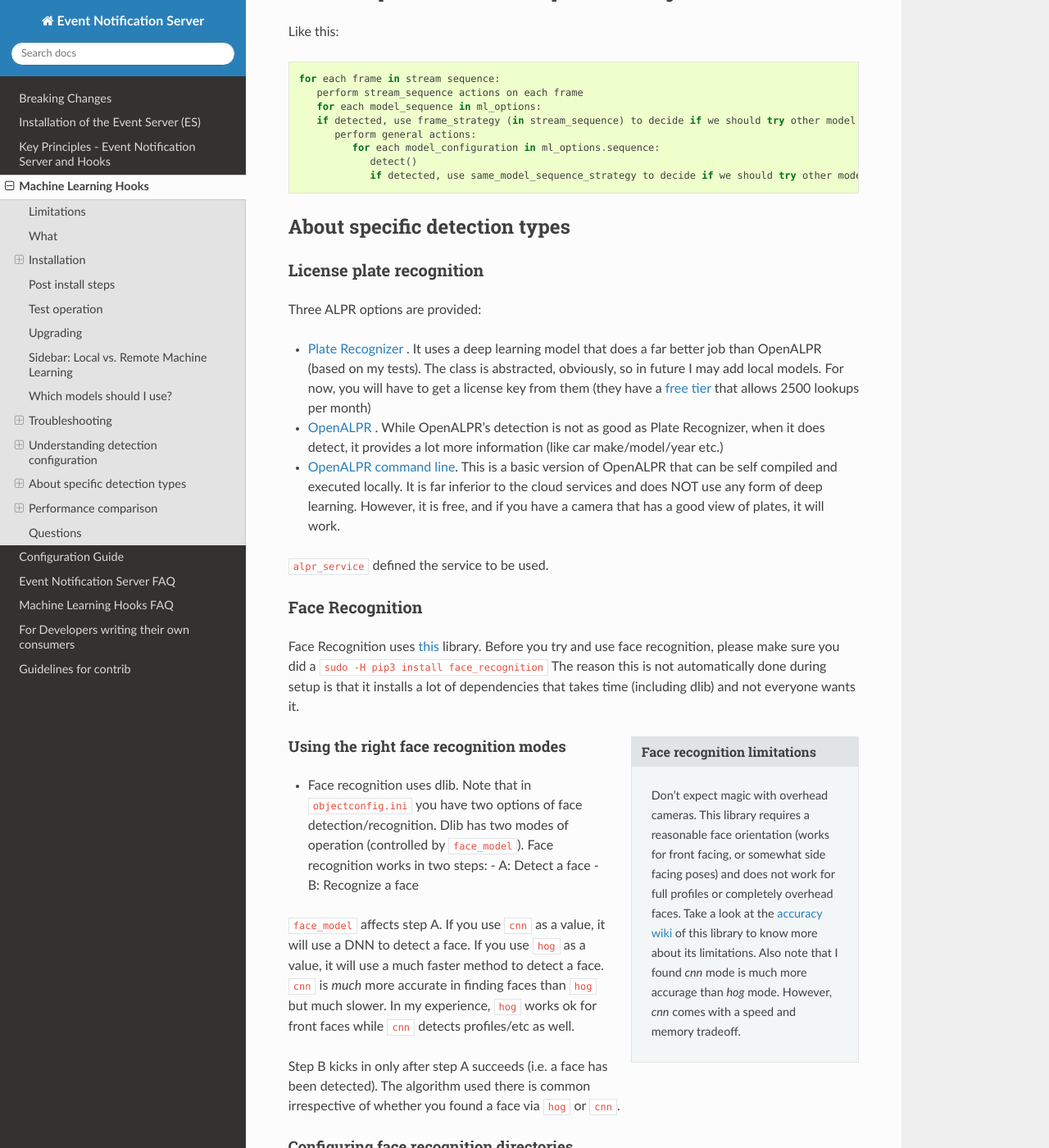
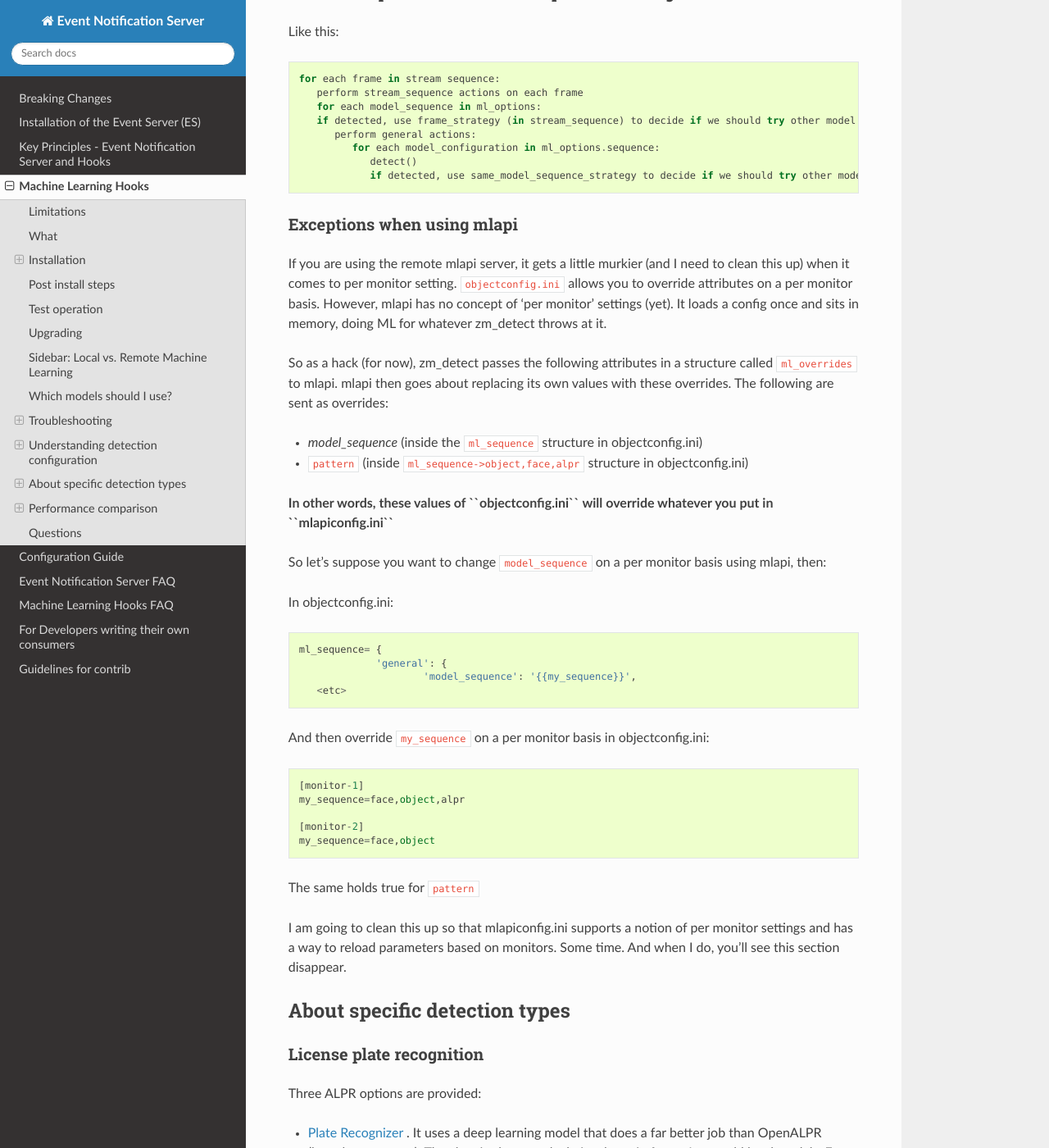
Before and after one commit to ZoneMinder/zmeventnotification, a Sphinx documentation site: the page built from docs/guides/hooks.rst, in a window 1280 px wide and 1400 px high, scrolled down 11330 px. Shown: the whole window at 82% size. Built offline with Sphinx 7.4.7 and the Read the Docs theme 2.0.0, drawn with Linux system fonts in a browser that asks for light colours.

Commit message:
add mlapi exception

```diff
--- a/docs/guides/hooks.rst
+++ b/docs/guides/hooks.rst
@@ -555,6 +555,49 @@ Like this:
 
 
 
+Exceptions when using mlapi
+^^^^^^^^^^^^^^^^^^^^^^^^^^^^^
+If you are using the remote mlapi server, it gets a little murkier (and I need to clean this up) when it comes to
+per monitor setting. ``objectconfig.ini`` allows you to override attributes on a per monitor basis. However, mlapi
+has no concept of 'per monitor' settings (yet). It loads a config once and sits in memory, doing ML for whatever zm_detect
+throws at it.
+
+So as a hack (for now), zm_detect passes the following attributes in a structure called ``ml_overrides`` to mlapi.
+mlapi then goes about replacing its own values with these overrides. The following are sent as overrides:
+
+- `model_sequence` (inside the ``ml_sequence`` structure in objectconfig.ini)
+- ``pattern`` (inside ``ml_sequence->object,face,alpr`` structure in objectconfig.ini)
+
+**In other words, these values of ``objectconfig.ini`` will override whatever you put in ``mlapiconfig.ini``**
+
+So let's suppose you want to change ``model_sequence`` on a per monitor basis using mlapi, then:
+
+In objectconfig.ini:
+
+::
+
+   ml_sequence= {
+		'general': {
+			'model_sequence': '{{my_sequence}}',
+      <etc>
+
+And then override ``my_sequence`` on a per monitor basis in objectconfig.ini:
+
+::
+
+   [monitor-1]
+   my_sequence=face,object,alpr
+
+   [monitor-2]
+   my_sequence=face,object
+
+
+The same holds true for ``pattern``
+
+I am going to clean this up so that mlapiconfig.ini supports a notion of per monitor settings and has a way
+to reload parameters based on monitors. Some time. And when I do, you'll see this section disappear.
+
+
 About specific detection types
 ~~~~~~~~~~~~~~~~~~~~~~~~~~~~~~~~
 
```
